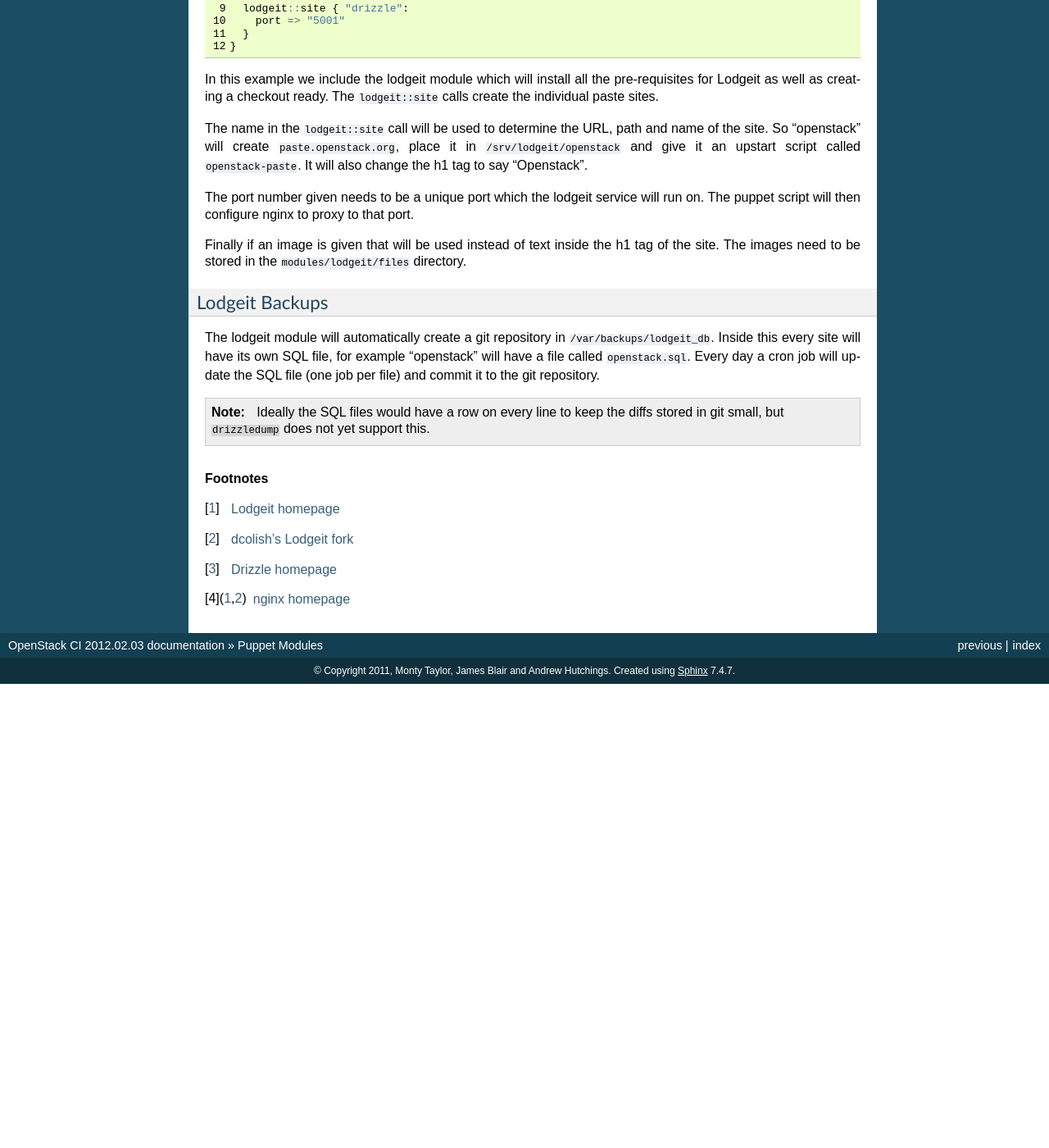
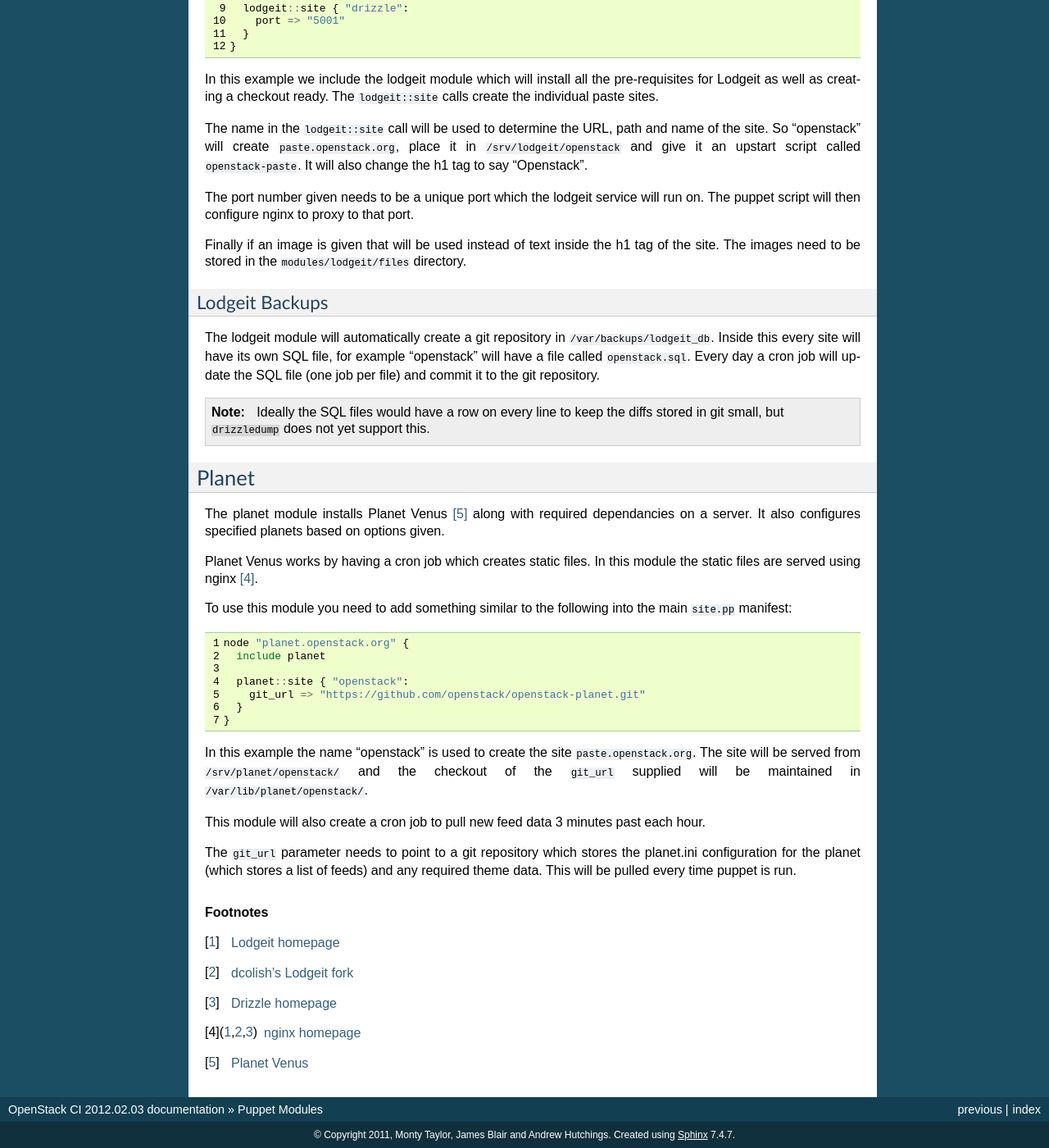
Before and after one commit to openstack-archive/devstack-gate, a Sphinx documentation site: the page built from doc/puppet.rst, in a window 1280 px wide and 1400 px high, scrolled down 811 px. Shown: the whole window at 82% size. Built offline with Sphinx 7.4.7, drawn with Linux system fonts in a browser that asks for light colours; before the commit the page ends 1645 px from its top, so only the background shows below that.

Commit message:
Adds docs for planet puppet module
Change-Id: I4e1d70b36cfdc003e37c804bb2856b12449fefa3

```diff
--- a/doc/puppet.rst
+++ b/doc/puppet.rst
@@ -82,8 +82,42 @@ The lodgeit module will automatically create a git repository in ``/var/backups/
    Ideally the SQL files would have a row on every line to keep the diffs stored
    in git small, but ``drizzledump`` does not yet support this.
 
+Planet
+------
+
+The planet module installs Planet Venus [5]_ along with required dependancies
+on a server.  It also configures specified planets based on options given.
+
+Planet Venus works by having a cron job which creates static files.  In this
+module the static files are served using nginx [4]_.
+
+To use this module you need to add something similar to the following into the
+main ``site.pp`` manifest:
+
+.. code-block:: ruby
+   :linenos:
+
+   node "planet.openstack.org" {
+     include planet
+
+     planet::site { "openstack":
+       git_url => "https://github.com/openstack/openstack-planet.git"
+     }
+   }
+
+In this example the name "openstack" is used to create the site
+``paste.openstack.org``.  The site will be served from
+``/srv/planet/openstack/`` and the checkout of the ``git_url`` supplied will
+be maintained in ``/var/lib/planet/openstack/``.
+
+This module will also create a cron job to pull new feed data 3 minutes past each hour.
+
+The ``git_url`` parameter needs to point to a git repository which stores the
+planet.ini configuration for the planet (which stores a list of feeds) and any required theme data.  This will be pulled every time puppet is run.
+
 .. rubric:: Footnotes
 .. [1] `Lodgeit homepage <http://www.pocoo.org/projects/lodgeit/>`_
 .. [2] `dcolish's Lodgeit fork <https://bitbucket.org/dcolish/lodgeit-main>`_
 .. [3] `Drizzle homepage <http://www.dirzzle.org/>`_
 .. [4] `nginx homepage <http://nginx.org/en/>`_
+.. [5] `Planet Venus <http://intertwingly.net/code/venus/docs/index.html>`_
```
